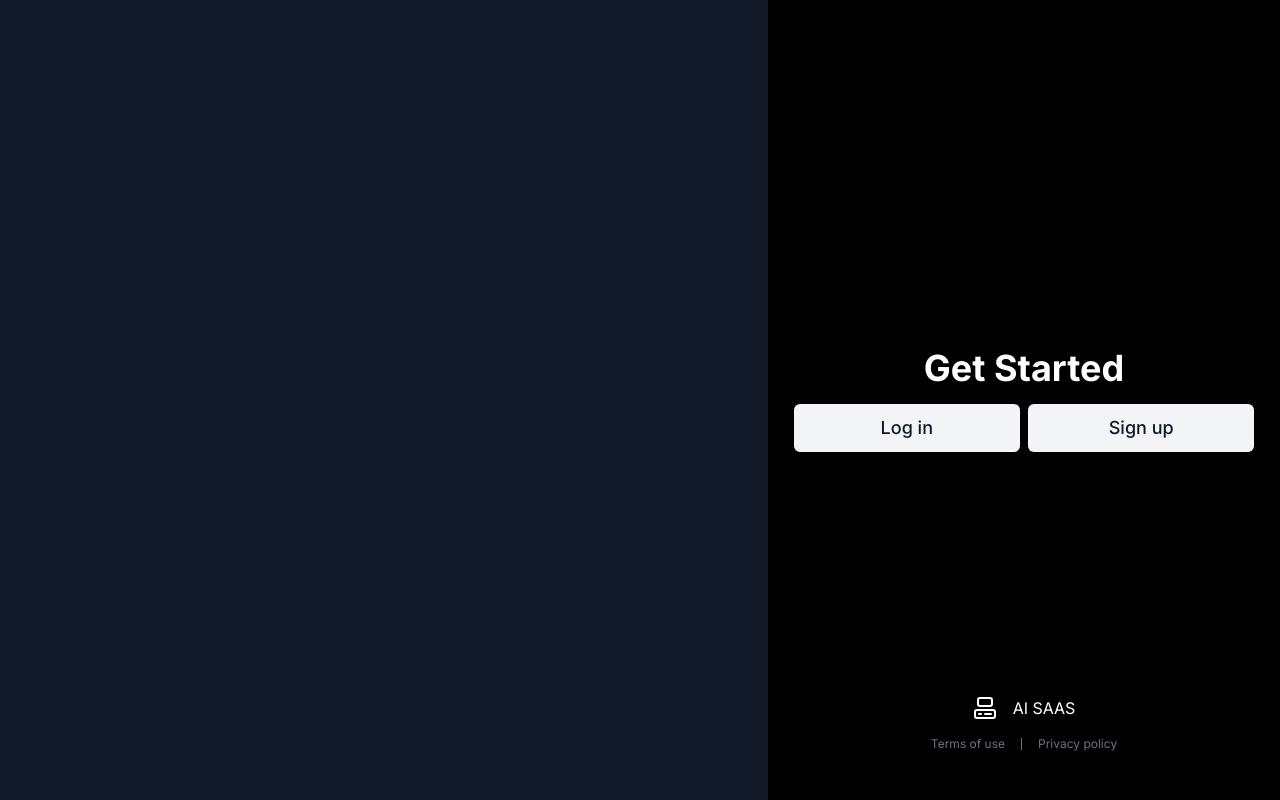
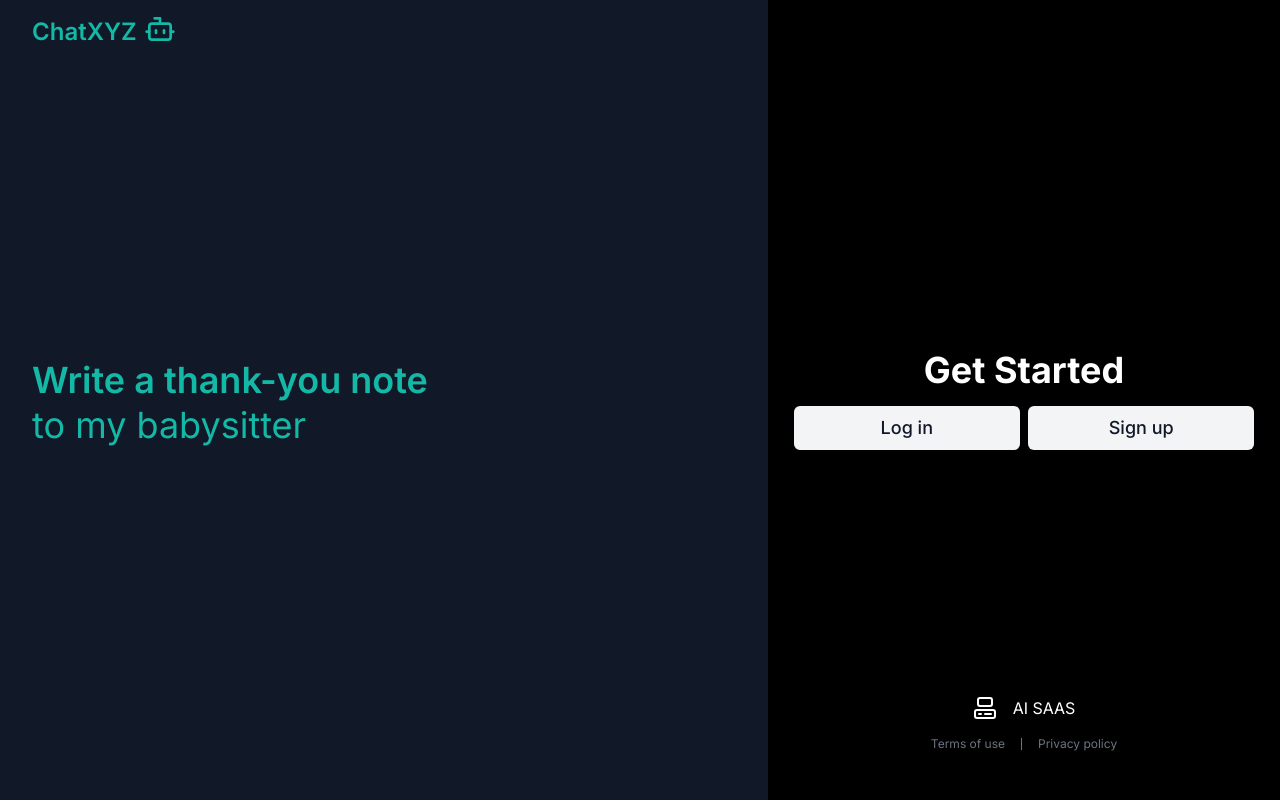
Before and after one commit to kpirabaharan/AI-SaaS, a Next.js app: page / in a window 1280 px wide. Built offline with nearby package versions, Linux system fonts and the light colour scheme.

Commit message:
Completed Landing Page
Signed-off-by: Keeshigan Pirabaharan <kpirabaharan3@gmail.com>

```diff
--- a/package.json
+++ b/package.json
@@ -15,10 +15,12 @@
     "@radix-ui/react-slot": "^1.0.2",
     "class-variance-authority": "^0.7.0",
     "clsx": "^2.0.0",
+    "framer-motion": "^10.16.12",
     "lucide-react": "^0.294.0",
     "next": "14.0.3",
     "react": "^18",
     "react-dom": "^18",
+    "react-type-animation": "^3.2.0",
     "shadcn-ui": "latest",
     "tailwind-merge": "^2.1.0",
     "tailwindcss-animate": "^1.0.7"
--- /dev/null
+++ b/src/app/(landing)/components/ExamplePrompts.tsx
@@ -0,0 +1,71 @@
+'use client';
+
+import { useState, useEffect } from 'react';
+import { AnimatePresence, Variants } from 'framer-motion';
+import { TypeAnimation } from 'react-type-animation';
+
+import { MotionDiv } from '@/components/MotionDiv';
+
+import { LandingPrompts } from '@/constants';
+
+const ExamplePrompts = () => {
+  const [index, setIndex] = useState(0);
+  const [currentPrompt, setCurrentPrompt] = useState(LandingPrompts[0]);
+  const [isDone, setIsDone] = useState(false);
+
+  useEffect(() => {
+    if (isDone) {
+      setCurrentPrompt(LandingPrompts[index + 1]);
+      if (index === 3) {
+        setIndex(0);
+      } else {
+        setIndex(index + 1);
+      }
+      setIsDone(false);
+    }
+  }, [isDone, index]);
+
+  const variants: Variants = {
+    initial: {
+      opacity: 0,
+      y: -20,
+    },
+    enter: {
+      transition: { duration: 0.5 },
+      opacity: 1,
+      y: 0,
+    },
+    exit: {
+      transition: { duration: 0.5 },
+      opacity: 0,
+      y: 20,
+    },
+  };
+
+  const currentQuestions = (
+    currentPrompt.questions.flatMap(question => [question, 3000]) as any[]
+  ).concat([() => setIsDone(true)]);
+
+  return (
+    <AnimatePresence mode={'wait'}>
+      <MotionDiv
+        key={currentPrompt.title}
+        variants={variants}
+        initial='initial'
+        animate='enter'
+        exit={'exit'}
+      >
+        <h1 className='text-4xl font-semibold leading-[50px] text-teal-500'>
+          {currentPrompt.title}
+        </h1>
+        <TypeAnimation
+          omitDeletionAnimation
+          className='text-4xl font-normal text-teal-500'
+          sequence={currentQuestions}
+        />
+      </MotionDiv>
+    </AnimatePresence>
+  );
+};
+
+export default ExamplePrompts;
--- /dev/null
+++ b/src/app/(landing)/components/Heading.tsx
@@ -0,0 +1,14 @@
+import { BotIcon } from 'lucide-react';
+
+const Heading = () => {
+  return (
+    <div className='absolute flex py-4'>
+      <h2 className='text-2xl font-semibold text-teal-500'>
+        Chat<span className='uppercase'>xyz</span>
+      </h2>
+      <BotIcon className='absolute left-28 top-[13px] h-8 w-8 text-teal-500' />
+    </div>
+  );
+};
+
+export default Heading;
--- a/src/app/(landing)/page.tsx
+++ b/src/app/(landing)/page.tsx
@@ -1,30 +1,51 @@
+import Link from 'next/link';
+
 import { Button } from '@/components/ui/button';
 
 import LandingFooter from './components/LandingFooter';
+import Heading from './components/Heading';
+import ExamplePrompts from './components/ExamplePrompts';
 
 const LandingPage = () => {
   return (
-    <div className='flex h-screen w-full flex-row'>
-      <div className='hidden bg-gray-900 md:flex md:w-1/2 lg:w-3/5'></div>
-      <div className='relative w-full bg-black text-white md:w-1/2 lg:w-2/5'>
+    <div className='flex h-full w-full flex-row overflow-hidden'>
+      <div className='relative hidden bg-primary px-8  md:block md:w-1/2 lg:w-3/5'>
+        <Heading />
+        <div className='flex h-full w-full items-center justify-between'>
+          <ExamplePrompts />
+        </div>
+      </div>
+      <div className='relative flex w-full flex-col bg-black text-white md:w-1/2 lg:w-2/5'>
+        <div className='flex px-4 py-2 md:hidden'>
+          <Heading />
+        </div>
         <div className='mx-auto flex h-full w-[90%] flex-col items-center justify-center gap-y-4'>
           <h2 className='text-2xl font-bold sm:text-4xl'>Get Started</h2>
           <div className='flex w-full flex-col gap-x-2 gap-y-2 sm:flex-row'>
+            <Link className='w-full' href={'/sign-in'}>
               <Button
+                size={'lg'}
                 variant={'secondary'}
-              className='w-full text-base sm:py-6 sm:text-lg'
+                className='w-full text-base sm:text-lg'
               >
                 Log in
               </Button>
+            </Link>
+            <Link className='w-full' href={'/sign-up'}>
               <Button
+                size={'lg'}
                 variant={'secondary'}
-              className='w-full text-base sm:py-6 sm:text-lg'
+                className='w-full text-base sm:text-lg'
               >
                 Sign up
               </Button>
+            </Link>
           </div>
         </div>
-        <div className='absolute bottom-12 flex w-full flex-row gap-x-4'>
+        <div className='md-height:hidden flex w-full flex-row gap-x-4 pb-6'>
+          <LandingFooter />
+        </div>
+        <div className='md-height:flex absolute bottom-12 hidden w-full flex-row gap-x-4'>
           <LandingFooter />
         </div>
       </div>
--- /dev/null
+++ b/src/components/MotionDiv.tsx
@@ -0,0 +1,5 @@
+'use client';
+
+import { motion } from 'framer-motion';
+
+export const MotionDiv = motion.div;
--- /dev/null
+++ b/src/constants/index.ts
@@ -0,0 +1,22 @@
+export const LandingPrompts = [
+  {
+    title: 'Write a thank-you note',
+    questions: ['to my interviewer', 'to my babysitter'],
+  },
+  {
+    title: 'Create a grocery list',
+    questions: ['for a dinner party', 'for a week of meals'],
+  },
+  {
+    title: 'Design a logo',
+    questions: ['for a tech startup', 'for a fitness brand'],
+  },
+  {
+    title: 'Plan a vacation',
+    questions: ['to a tropical destination', 'to a historical city'],
+  },
+  {
+    title: 'Bake a cake',
+    questions: ['for a birthday celebration', 'for a special occasion'],
+  },
+];
--- a/tailwind.config.ts
+++ b/tailwind.config.ts
@@ -16,6 +16,9 @@ module.exports = {
       },
     },
     extend: {
+      screens: {
+        'md-height': { raw: '(min-height: 800px)' },
+      },
       colors: {
         border: 'hsl(var(--border))',
         input: 'hsl(var(--input))',
```
Also changed, not shown: 1 other file (tests, documents, lock files or other folders). Lines whose indentation alone changed are shown as unchanged.
